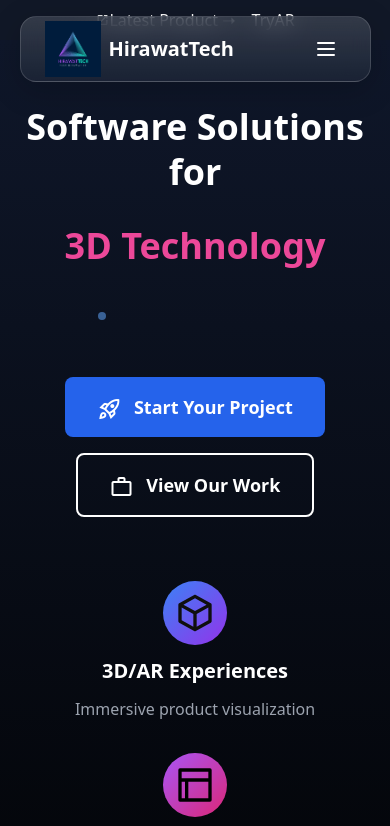
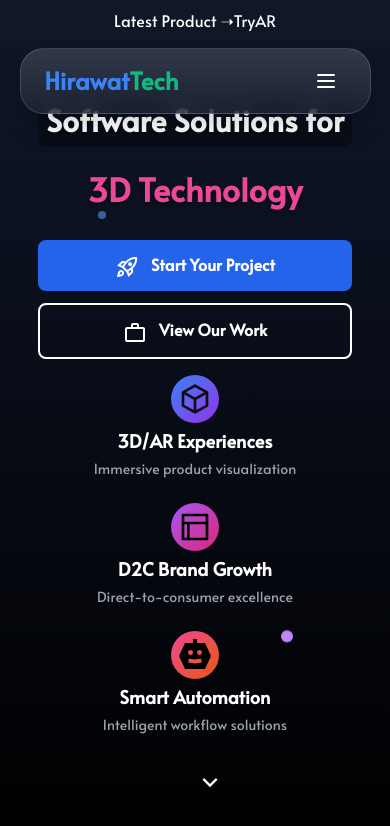
Before and after one commit to hirawatt/tech, a plain HTML site: page index.html in a window 390 px wide. Shown: the top 826 px of the page. Drawn offline with nearby package versions, Linux system fonts and the light colour scheme.

Commit message:
feat(ui): Revamp header and hero section styling
- Update logo to a text-based format for improved accessibility
- Enhance sticky banner with new styling and positioning
- Adjust hero section layout and typography for better mobile responsiveness
- Refine button styles and spacing for a more cohesive design
- Introduce new font family 'Alata' for a modern look

```diff
--- a/assets/styles/style.css
+++ b/assets/styles/style.css
@@ -1,59 +1,128 @@
+@font-face {
+    font-family: 'Alata';
+    src: url('/assets/fonts/Alata-Regular.ttf') format('truetype');
+    font-weight: normal;
+    font-style: normal;
+    font-display: swap;
+}
+
+body {
+    font-family: 'Alata', sans-serif;
+}
+
 /* Navigation Links */
 .nav-link {
-    font-family: 'Inter', sans-serif;
-    color: rgb(255, 255, 255); /* text-white */
+    font-family: 'Alata', sans-serif;
+    color: rgb(255, 255, 255);
     transition-property: color;
     transition-timing-function: cubic-bezier(0.4, 0, 0.2, 1);
     transition-duration: 300ms;
-    font-size: 0.875rem; /* text-sm */
-    font-weight: 500; /* font-medium */
-    padding: 0.5rem 1rem;
+    font-size: 1rem;
+    font-weight: 500;
+    padding: 0.625rem 1.25rem;
 }
 .nav-link:hover {
-    color: rgb(59, 130, 246); /* hover:text-blue-500 */
+    color: rgb(59, 130, 246);
 }
 
 .nav-link-mobile {
     display: block;
-    padding-left: 0.75rem; /* px-3 */
-    padding-right: 0.75rem; /* px-3 */
-    padding-top: 0.5rem; /* py-2 */
-    padding-bottom: 0.5rem; /* py-2 */
-    font-size: 1rem; /* text-base */
-    font-weight: 500; /* font-medium */
-    color: rgb(55, 65, 81); /* text-gray-700 */
-    border-radius: 0.375rem; /* rounded-md */
+    padding-left: 0.75rem;
+    padding-right: 0.75rem;
+    padding-top: 0.5rem;
+    padding-bottom: 0.5rem;
+    font-size: 1.125rem;
+    font-weight: 500;
+    color: rgb(255, 255, 255);
+    border-radius: 0.375rem;
     transition-property: color, background-color;
     transition-timing-function: cubic-bezier(0.4, 0, 0.2, 1);
     transition-duration: 300ms;
 }
 .nav-link-mobile:hover {
-    color: rgb(37, 99, 235); /* hover:text-blue-600 */
-    background-color: rgb(249, 250, 251); /* hover:bg-gray-50 */
+    color: rgb(59, 130, 246);
+    background-color: rgba(30, 41, 59, 0.7);
+}
+
+/* Logo Text Styling */
+.logo-text {
+    font-family: 'Alata', sans-serif;
+    font-weight: 700;
+    font-size: 1.5rem;
+}
+.logo-text .hirawat {
+    color: #3b82f6;
+}
+.logo-text .tech {
+    color: #10b981;
+}
+
+/* Sticky Banner */
+.sticky-banner {
+    position: fixed;
+    top: 0;
+    left: 0;
+    right: 0;
+    z-index: 101;
+    background-color: rgba(17, 24, 39, 0.9);
+    backdrop-filter: blur(8px);
+    -webkit-backdrop-filter: blur(8px);
 }
 
 /* Floating Navbar */
 .floating-navbar {
-    background-color: rgba(15, 23, 42, 0.65); /* bg-slate-900 with opacity */
+    background-color: rgba(15, 23, 42, 0.65);
     backdrop-filter: blur(10px);
     -webkit-backdrop-filter: blur(10px);
     box-shadow: 0 8px 32px rgba(0, 0, 0, 0.2);
     border: 1px solid rgba(255, 255, 255, 0.15);
-    border-radius: 16px;
-    margin: 1rem auto;
-    max-width: 90%; /* More responsive on smaller screens */
-    width: 800px; /* Fixed width for larger screens */
+    border-radius: 24px;
+    margin: 3rem auto 1rem;
+    max-width: 90%;
+    width: 800px;
     position: fixed;
     top: 0;
     left: 0;
     right: 0;
     z-index: 100;
-    /* Mirror finish effect */
-    background-image: linear-gradient(
-        180deg,
-        rgba(255, 255, 255, 0.15) 0%,
-        rgba(255, 255, 255, 0.05) 100%
-    );
+    background-image: linear-gradient(180deg,
+            rgba(255, 255, 255, 0.15) 0%,
+            rgba(255, 255, 255, 0.05) 100%);
+}
+
+/* Mobile Hero Adjustments */
+@media (max-width: 640px) {
+    .hero-content {
+        padding-top: 5rem;
+        padding-bottom: 2rem;
+    }
+    .hero-headline {
+        font-size: 2.25rem;
+        line-height: 1.2;
+        margin-bottom: 0.5rem;
+        text-shadow: 0 2px 4px rgba(0, 0, 0, 0.5);
+        background-color: rgba(0, 0, 0, 0.3);
+        padding: 0.5rem;
+        border-radius: 0.5rem;
+        display: inline-block;
+    }
+    .animatedText {
+        height: 2.5rem;
+        margin-bottom: 1.5rem;
+    }
+    .animatedText span {
+        font-size: 2rem;
+        text-shadow: 0 2px 4px rgba(0, 0, 0, 0.5);
+    }
+    .hero-features {
+        padding-top: 1.5rem;
+    }
+    .hero-feature {
+        margin-bottom: 1rem;
+    }
+    .hero-cta {
+        padding-top: 1rem;
+    }
 }
 
 /* Animations */
@@ -67,7 +136,6 @@
         transform: translateY(0);
     }
 }
-
 .animate-fade-in-up {
     animation: fade-in-up 0.6s ease-out forwards;
 }
@@ -80,7 +148,6 @@
         opacity: 1;
     }
 }
-
 .animate-fade-in-opacity {
     animation: fade-in-opacity 0.4s ease-out forwards;
 }
@@ -93,7 +160,6 @@
         transform: translateX(-100%);
     }
 }
-
 .animate-scroll-logos {
     animation: scroll-logos 45s linear infinite;
 }
@@ -103,21 +169,20 @@
         transform: translate(calc(-50% - 1rem));
     }
 }
-
-.animate-scroll { /* Used by testimonials scroller */
+.animate-scroll {
     animation: scroll-testimonials 30s linear infinite;
 }
 
 .animatedText {
     position: relative;
     display: block;
-    height: 1.5em; /* Slightly increased height for better visibility */
+    height: 1.5em;
     text-align: center;
     margin: 0 auto;
     width: 100%;
-    overflow: hidden; /* Prevent any overflow */
+    overflow: hidden;
+    font-family: 'Alata', sans-serif;
 }
-
 .animatedText span {
     position: absolute;
     left: 0;
@@ -128,19 +193,18 @@
     white-space: nowrap;
     text-align: center;
     width: 100%;
-    display: block; /* Ensure block display */
-    transform: translateX(-50%); /* Center horizontally */
-    left: 50%; /* Center horizontally */
-    margin: 0 auto; /* Additional centering */
+    display: block;
+    transform: translateX(-50%);
+    left: 50%;
+    margin: 0 auto;
 }
-
 .animatedText span.visible {
     opacity: 1;
 }
 
 /* Define colors for each span */
-.animatedText .animate1 { color: #3b82f6; /* Tailwind blue-500 */ }
-.animatedText .animate2 { color: #8b5cf6; /* Tailwind purple-500 */ }
-.animatedText .animate3 { color: #ec4899; /* Tailwind pink-500 */ }
-.animatedText .animate4 { color: #f97316; /* Tailwind orange-500 */ }
-.animatedText .animate5 { color: #10b981; /* Tailwind emerald-500 */ }
+.animatedText .animate1 { color: #3b82f6; }
+.animatedText .animate2 { color: #8b5cf6; }
+.animatedText .animate3 { color: #ec4899; }
+.animatedText .animate4 { color: #f97316; }
+.animatedText .animate5 { color: #10b981; }
--- a/index.html
+++ b/index.html
@@ -58,8 +58,7 @@
 
 <body class="antialiased text-gray-800 min-h-screen flex flex-col">
     <!-- Banner -->
-    <div class="bg-gray-900 text-white py-2 px-4 flex justify-center items-center space-x-4">
-        <span class="material-symbols-outlined text-sm">launch</span>
+    <div class="sticky-banner text-white py-2 px-4 flex justify-center items-center space-x-2">
         Latest Product ➝
         <a href="https://tryar.in" target="_blank" class="hover:text-blue-400 transition-colors duration-300"> TryAR</a>
     </div>
@@ -105,13 +104,14 @@
                     <div class="flex justify-between items-center h-16 px-6">
                         <!-- Logo -->
                         <div class="flex-shrink-0 flex items-center">
-                            <img src="/assets/images/logos/hirawat-tech-500-logo.webp" alt="HirawatTech Logo"
-                                class="h-14 w-auto mr-2" width="32" height="32" fetchpriority="high">
-                            <span class="font-Inter text-xl font-bold text-white">HirawatTech</span>
+                            <a href="/" class="logo-text no-underline hover:opacity-80 transition-opacity duration-300"
+                                aria-label="HirawatTech Homepage">
+                                <span class="hirawat">Hirawat</span><span class="tech">Tech</span>
+                            </a>
                         </div>
 
                         <!-- Desktop Navigation -->
-                        <div class="hidden md:flex space-x-8 mx-auto">
+                        <div class="hidden md:flex space-x-8 mx-auto justify-center flex-grow">
                             <a href="#about" class="nav-link">About</a>
                             <a href="#services" class="nav-link">Services</a>
                             <a href="#portfolio" class="nav-link">Portfolio</a>
@@ -167,13 +167,13 @@
                 class="relative min-h-screen flex items-center justify-center overflow-hidden bg-gradient-to-b from-slate-900 to-black">
 
                 <!-- Content -->
-                <div class="relative z-10 max-w-7xl mx-auto px-4 py-16 sm:px-6 sm:py-20 lg:px-8 text-center">
-                    <div class="space-y-8">
+                <div class="relative z-10 max-w-7xl mx-auto px-4 py-10 sm:py-16 lg:py-20 lg:px-8 text-center hero-content">
+                    <div class="space-y-4 sm:space-y-8">
                         <!-- Main Headline -->
-                        <h1 class="text-4xl sm:text-5xl lg:text-7xl font-bold text-white leading-tight content">
+                        <h1 class="text-3xl sm:text-5xl lg:text-7xl font-bold text-white leading-tight hero-headline">
                             Software Solutions for
                         </h1>
-                        <div class="animatedText text-4xl sm:text-5xl lg:text-7xl font-bold mt-4">
+                        <div class="animatedText text-3xl sm:text-5xl lg:text-7xl font-bold mt-2 sm:mt-4">
                             <span class="animate1">D2C Brands</span>
                             <span class="animate2">Augmented Reality</span>
                             <span class="animate3">3D Technology</span>
@@ -182,54 +182,48 @@
                         </div>
                     </div>
 
-
-                    <!-- Subheadline -->
-                    <p class="text-xl sm:text-2xl text-gray-300 max-w-3xl mx-auto leading-relaxed">
-                        &nbsp;
-                    </p>
-
                     <!-- CTA Buttons -->
-                    <div class="flex flex-col sm:flex-row gap-4 justify-center items-center pt-16">
+                    <div class="flex flex-col sm:flex-row gap-3 sm:gap-4 justify-center items-center pt-6 sm:pt-16 hero-cta">
                         <button onclick="location.href='/#contact'"
-                            class="bg-blue-600 hover:bg-blue-700 text-white px-8 py-4 rounded-lg text-lg font-semibold transition-all duration-300 transform hover:scale-105 hover:shadow-xl">
+                            class="bg-blue-600 hover:bg-blue-700 text-white px-6 sm:px-8 py-3 sm:py-4 rounded-lg text-base sm:text-lg font-semibold transition-all duration-300 transform hover:scale-105 hover:shadow-xl w-full sm:w-auto">
                             <span class="material-symbols-outlined align-middle mr-2">rocket_launch</span>
                             Start Your Project
                         </button>
                         <button onclick="location.href='/#portfolio'"
-                            class="border-2 border-white text-white hover:bg-white hover:text-neutral-900 px-8 py-4 rounded-lg text-lg font-semibold transition-all duration-300">
+                            class="border-2 border-white text-white hover:bg-white hover:text-neutral-900 px-6 sm:px-8 py-3 sm:py-4 rounded-lg text-base sm:text-lg font-semibold transition-all duration-300 w-full sm:w-auto">
                             <span class="material-symbols-outlined align-middle mr-2">work</span>
                             View Our Work
                         </button>
                     </div>
 
                     <!-- Key Features -->
-                    <div class="grid grid-cols-1 md:grid-cols-3 gap-8 pt-16 max-w-4xl mx-auto">
-                        <div class="text-center space-y-3 relative">
+                    <div class="grid grid-cols-1 md:grid-cols-3 gap-2 sm:gap-8 pt-4 sm:pt-16 max-w-4xl mx-auto hero-features">
+                        <div class="text-center space-y-1 sm:space-y-3 relative hero-feature">
                             <div
-                                class="w-16 h-16 bg-gradient-to-br from-blue-500 to-purple-600 rounded-full mx-auto flex items-center justify-center">
-                                <img src="/assets/images/icons/3d-ar.svg" alt="3D/AR Icon" class="w-10 h-10 text-white">
+                                class="w-12 h-12 sm:w-16 sm:h-16 bg-gradient-to-br from-blue-500 to-purple-600 rounded-full mx-auto flex items-center justify-center">
+                                <img src="/assets/images/icons/3d-ar.svg" alt="3D/AR Icon" class="w-8 h-8 sm:w-10 sm:h-10 text-white">
                             </div>
-                            <h3 class="text-xl font-semibold text-white relative">3D/AR Experiences</h3>
-                            <p class="text-gray-400 relative">Immersive product visualization</p>
+                            <h3 class="text-lg sm:text-xl font-semibold text-white relative">3D/AR Experiences</h3>
+                            <p class="text-sm sm:text-base text-gray-400 relative">Immersive product visualization</p>
                         </div>
 
-                        <div class="text-center space-y-3 relative">
+                        <div class="text-center space-y-1 sm:space-y-3 relative hero-feature">
                             <div
-                                class="w-16 h-16 bg-gradient-to-br from-purple-500 to-pink-600 rounded-full mx-auto flex items-center justify-center">
-                                <img src="/assets/images/icons/d2c.svg" alt="D2C Icon" class="w-10 h-10 text-white">
+                                class="w-12 h-12 sm:w-16 sm:h-16 bg-gradient-to-br from-purple-500 to-pink-600 rounded-full mx-auto flex items-center justify-center">
+                                <img src="/assets/images/icons/d2c.svg" alt="D2C Icon" class="w-8 h-8 sm:w-10 sm:h-10 text-white">
                             </div>
-                            <h3 class="text-xl font-semibold text-white relative">D2C Brand Growth</h3>
-                            <p class="text-gray-400 relative">Direct-to-consumer excellence</p>
+                            <h3 class="text-lg sm:text-xl font-semibold text-white relative">D2C Brand Growth</h3>
+                            <p class="text-sm sm:text-base text-gray-400 relative">Direct-to-consumer excellence</p>
                         </div>
 
-                        <div class="text-center space-y-3 relative">
+                        <div class="text-center space-y-1 sm:space-y-3 relative hero-feature">
                             <div
-                                class="w-16 h-16 bg-gradient-to-br from-pink-500 to-orange-600 rounded-full mx-auto flex items-center justify-center">
+                                class="w-12 h-12 sm:w-16 sm:h-16 bg-gradient-to-br from-pink-500 to-orange-600 rounded-full mx-auto flex items-center justify-center">
                                 <img src="/assets/images/icons/robot.svg" alt="Automation Icon"
-                                    class="w-10 h-10 text-white">
+                                    class="w-8 h-8 sm:w-10 sm:h-10 text-white">
                             </div>
-                            <h3 class="text-xl font-semibold text-white">Smart Automation</h3>
-                            <p class="text-gray-400">Intelligent workflow solutions</p>
+                            <h3 class="text-lg sm:text-xl font-semibold text-white">Smart Automation</h3>
+                            <p class="text-sm sm:text-base text-gray-400">Intelligent workflow solutions</p>
                         </div>
                     </div>
                 </div>
```
